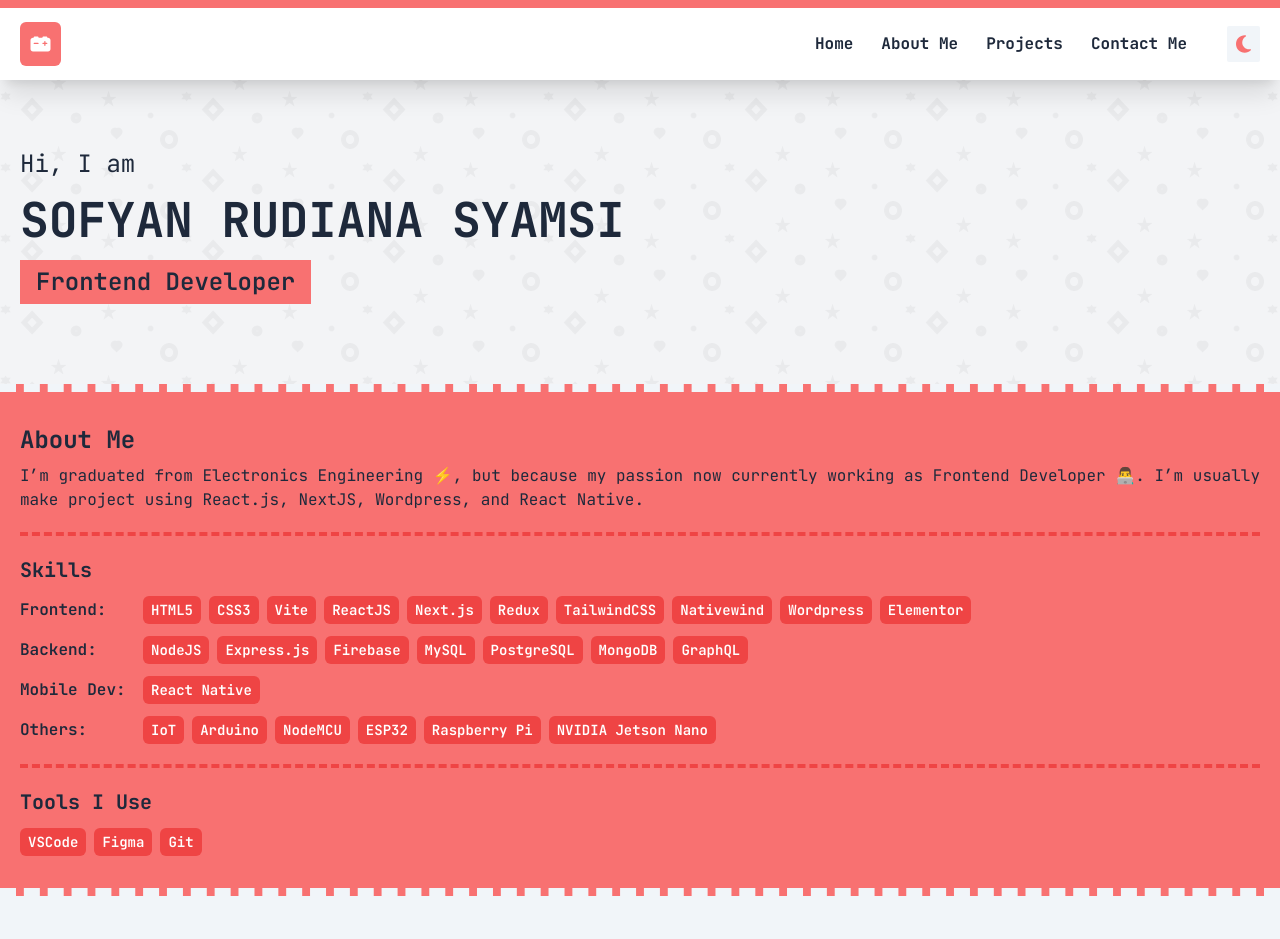
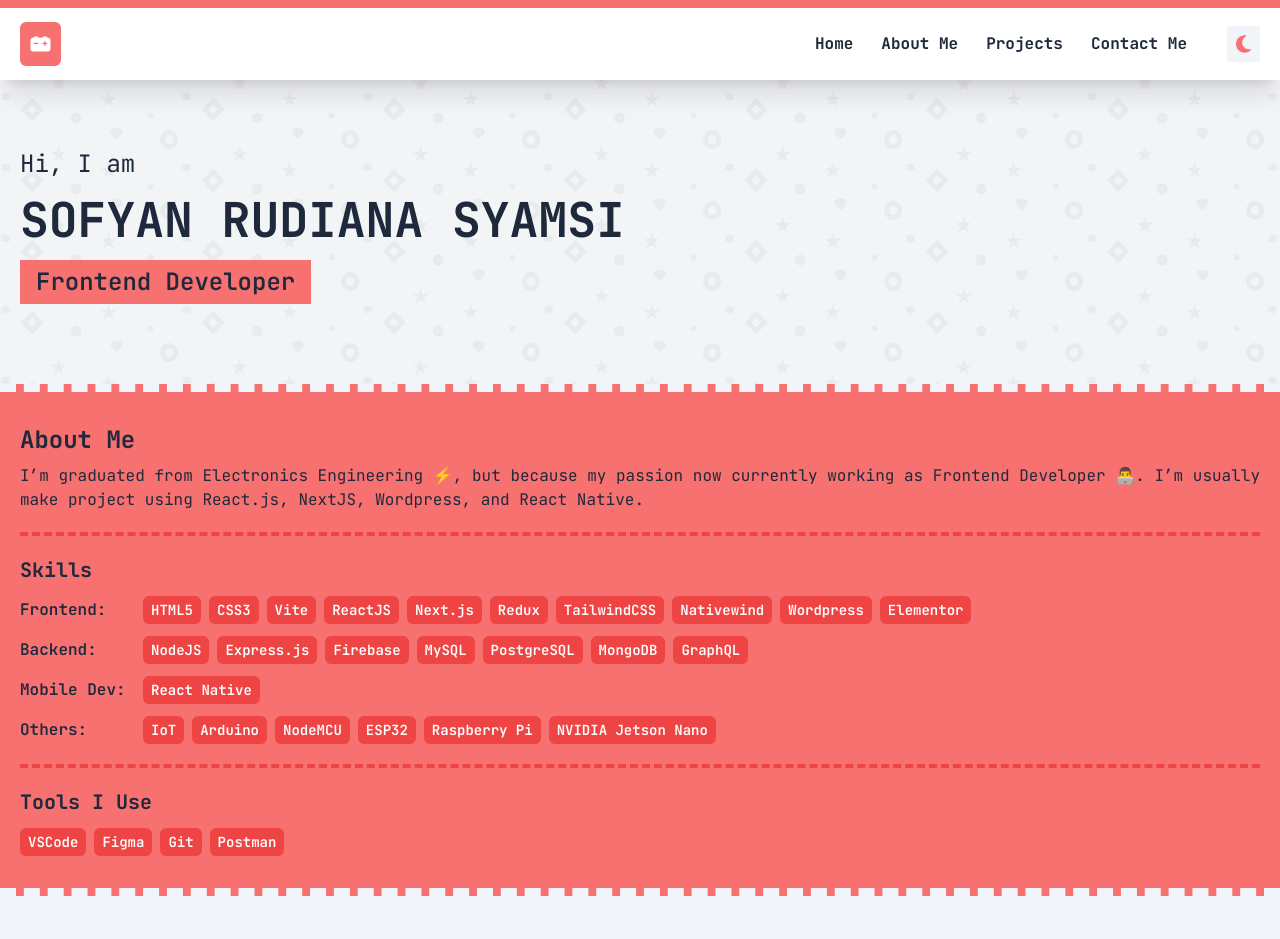
Before and after one commit to sofyan-rs/next-portofolio-v2, a Next.js app: page / in a window 1280 px wide. Shown: the top 939 px of the page. Built offline with nearby package versions, Linux system fonts and the light colour scheme.

Commit message:
add new skills

```diff
--- a/src/data/data.ts
+++ b/src/data/data.ts
@@ -53,7 +53,7 @@ export const mySkills = {
   ],
 };
 
-export const toolsIUse = ["VSCode", "Figma", "Git"];
+export const toolsIUse = ["VSCode", "Figma", "Git", "Postman"];
 
 export const myContacts = {
   email: "sofyan423@gmail.com",
```
